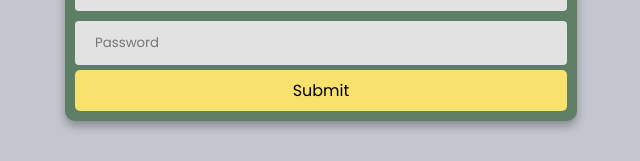
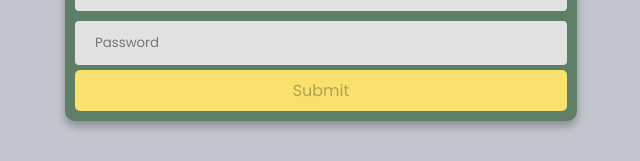
Before and after one commit to kilofafeure/AngularNetGradioTest, an Angular app in the folder AngularNetGradioTest/angularnetgradiotest.client/: page /login in a window 1280 px wide. Shown: the part 408-569 px from the top of the page, without its empty margins (319-959 px from the left). Built offline with nearby package versions, Linux system fonts and the light colour scheme.

Commit message:
disabling submit button

```diff
--- a/AngularNetGradioTest/angularnetgradiotest.client/src/app/pages/login/login.component.html
+++ b/AngularNetGradioTest/angularnetgradiotest.client/src/app/pages/login/login.component.html
@@ -3,9 +3,9 @@
     <h1>Login</h1>
   </div>
   <form class="form-group" [formGroup]="loginForm" (ngSubmit)="onSubmit()">
-    <input name="email" type="email" formControlName="email" placeholder="Email">
-    <input type="password" formControlName="password" placeholder="Password">
-    <button>Submit</button>
+    <input required name="email" type="email" formControlName="email" placeholder="Email">
+    <input required type="password" formControlName="password" placeholder="Password">
+    <button [disabled]="!loginForm.valid">Submit</button>
   </form>
   @if (showErrorMessage) {
   <div class="error">
--- a/AngularNetGradioTest/angularnetgradiotest.client/src/styles.css
+++ b/AngularNetGradioTest/angularnetgradiotest.client/src/styles.css
@@ -28,8 +28,8 @@ button {
     cursor: pointer;
 }
 
-button .disabled {
-    cursor: not-allowed;
+button:disabled {
+    cursor: not-allowed !important;
 }
 
 /*:host {
```
